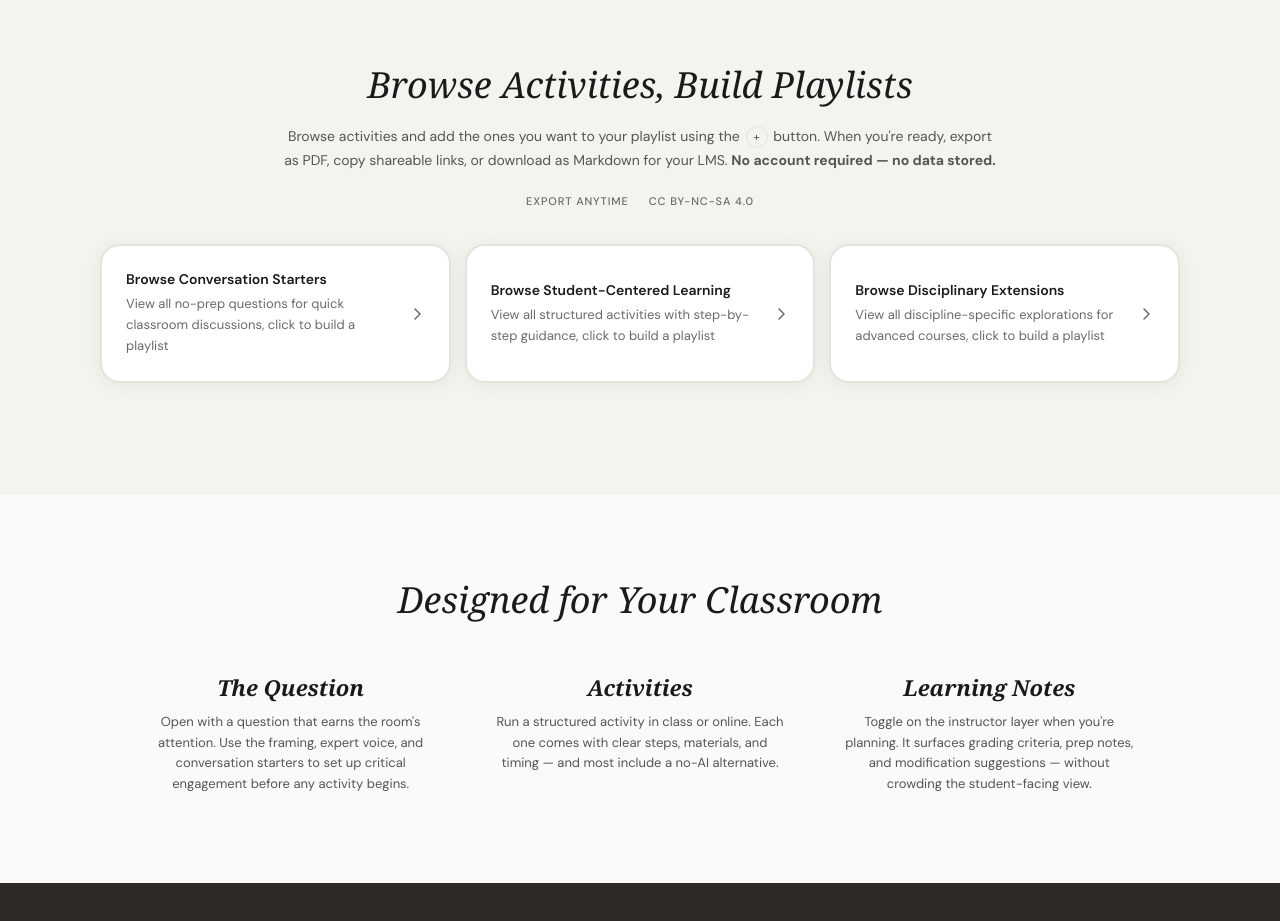
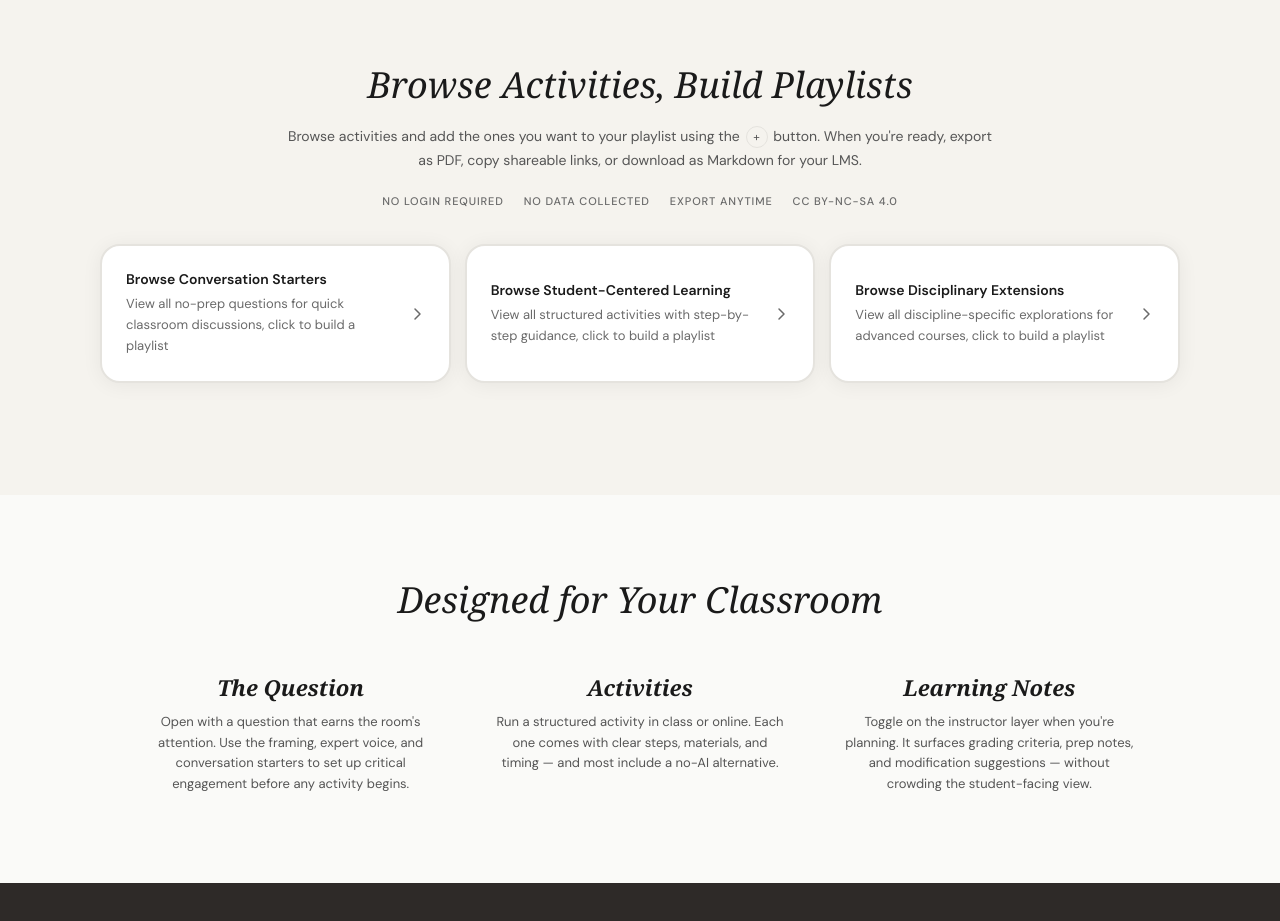
Before and after one commit to remikalir/pressing-prompts, a React (Vite) app: page / in a window 1280 px wide. Shown: the part 1700-2621 px from the top of the page. Built offline with nearby package versions, Linux system fonts and the light colour scheme; a web font is replaced by a local one.

Commit message:
four pill text edit

```diff
--- a/src/components/home/ActivityBrowser.jsx
+++ b/src/components/home/ActivityBrowser.jsx
@@ -65,14 +65,14 @@ export default function ActivityBrowser() {
               +
             </span>{" "}
             button. When you're ready, export as PDF, copy shareable links, or download as Markdown
-            for your LMS. <strong>No account required — no data stored.</strong>
+            for your LMS.
           </p>
           {/* Quiet metadata labels — borderless, transparent, eyebrow-style.
               The two informational items overlapping with the bold prose
               above (login, data collection) were removed in Sprint 7; the
               remaining two add information the prose does not. */}
           <div style={{ display: "flex", gap: "20px", justifyContent: "center", flexWrap: "wrap" }}>
-            {["Export anytime", "CC BY-NC-SA 4.0"].map((label, i) => (
+            {["No login required", "No data collected", "Export anytime", "CC BY-NC-SA 4.0"].map((label, i) => (
               <span
                 key={i}
                 style={{
```
